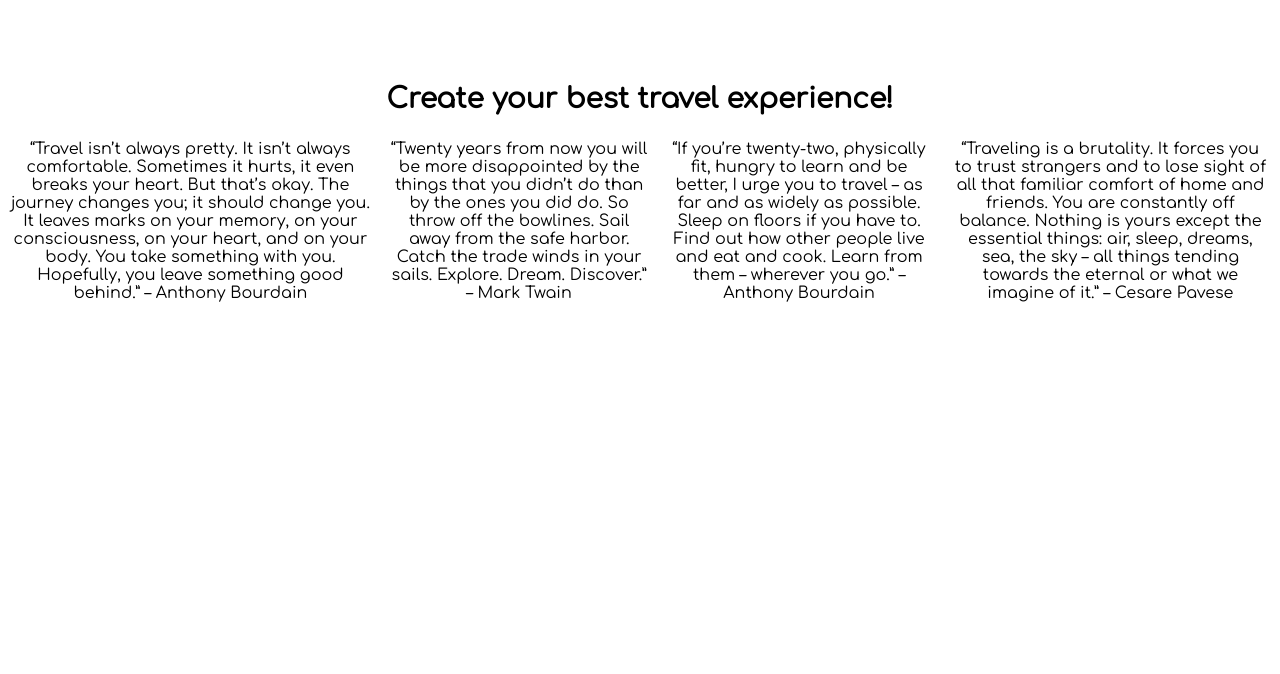
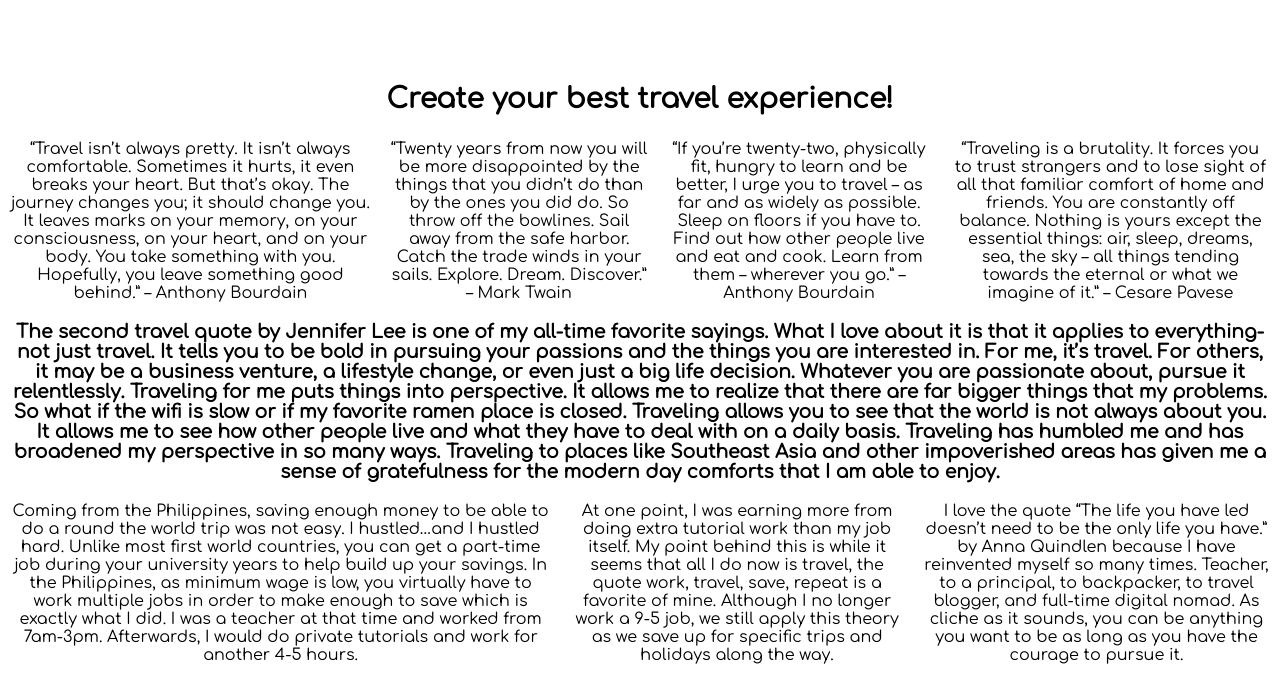
Before and after one commit to WinterBlant/AdaptiveWebPage, a plain HTML site: page index.html in a window 1280 px wide. Shown: the part 524-1198 px from the top of the page. Before the commit the page ends 836 px from the top, so only its background shows below. Drawn offline with Linux system fonts and the light colour scheme.

Commit message:
last commit

```diff
--- a/css/main.css
+++ b/css/main.css
@@ -52,7 +52,10 @@ h2 {
     text-align: center;
     font-size: 28px;
     padding-bottom: 15px;
-    word-wrap: break-word;
+}
+h3 {
+    text-align: center;
+    padding: 10px;
 }
 h1 {
     text-align: center;
@@ -61,6 +64,10 @@ h1 {
     display: flex;
 }
 .text-ww{
+    padding: 10px;
+    text-align: center;
+}
+.text-w{
     padding: 10px;
     text-align: center;
 }
@@ -74,6 +81,16 @@ h1 {
         justify-content: center;
     }
 }
+@media screen and (max-width: 480px){
+    nav{
+        flex-direction: column;
+        padding-bottom: 20px;
+    }
+    nav a{
+        text-align: center;
+        display: block;
+    }
+}
 @media screen and (max-width: 330px){
     .text-ww {
         width:100%;
--- a/index.html
+++ b/index.html
@@ -21,8 +21,8 @@
         </div>
         <nav>
             <div>
-                <a href="">Main Page</a>
-                <a href="">Photos</a>
+                <a href="index.html">Main Page</a>
+                <a href="photos.html">Photos</a>
                 <a href="">Tours</a>
                 <a href="">Contacts</a>
             </div>
@@ -56,7 +56,61 @@
                     Cesare Pavese</p>
             </div>
         </div>
+        <div>
+            <p>
+                <h3>The second travel quote by Jennifer Lee is one of my all-time favorite sayings. What I love about it
+                    is
+                    that it applies to everything- not just travel. It tells you to be bold in pursuing your passions
+                    and
+                    the things you are interested in. For me, it’s travel. For others, it may be a business venture, a
+                    lifestyle change, or even just a big life decision. Whatever you are passionate about, pursue it
+                    relentlessly.
+
+                    Traveling for me puts things into perspective. It allows me to realize that there are far bigger
+                    things
+                    that my problems. So what if the wifi is slow or if my favorite ramen place is closed. Traveling
+                    allows
+                    you to see that the world is not always about you. It allows me to see how other people live and
+                    what
+                    they have to deal with on a daily basis.
+
+                    Traveling has humbled me and has broadened my perspective in so many ways. Traveling to places like
+                    Southeast Asia and other impoverished areas has given me a sense of gratefulness for the modern day
+                    comforts that I am able to enjoy.
+                </h3>
+            </p>
+        </div>
+        <div class="text-www">
+            <div class="text-w">
+                <p>
+                    Coming from the Philippines, saving enough money to be able to do a round the world trip was not
+                    easy. I hustled…and I hustled hard. Unlike most first world countries, you can get a part-time job
+                    during your university years to help build up your savings. In the Philippines, as minimum wage is
+                    low, you virtually have to work multiple jobs in order to make enough to save which is exactly what
+                    I did. I was a teacher at that time and worked from 7am-3pm. Afterwards, I would do private
+                    tutorials and work for another 4-5 hours.
+                </p>
+            </div>
+            <div class="text-ww">
+                <p>
+                    At one point, I was earning more from doing extra tutorial work than my job itself. My point behind
+                    this is while it
+                    seems that all I do now is travel, the quote work, travel, save, repeat is a favorite of mine.
+                    Although I no longer work
+                    a 9-5 job, we still apply this theory as we save up for specific trips and holidays along the way.
+                </p>
+            </div>
+            <div class="text-ww">
+                <p>
+                    I love the quote “The life you have led doesn’t need to be the only life you have.” by Anna Quindlen
+                    because I have reinvented myself so many times. Teacher, to a principal, to backpacker, to travel
+                    blogger, and full-time digital nomad. As cliche as it sounds, you can be anything you want to be as
+                    long as you have the courage to pursue it.
+                </p>
+            </div>
+        </div>
     </main>
+    <script src="js/script.js"></script>
 </body>
 
 </html>
```
Also changed, not shown: photos.html (added, +34 -0 lines).
